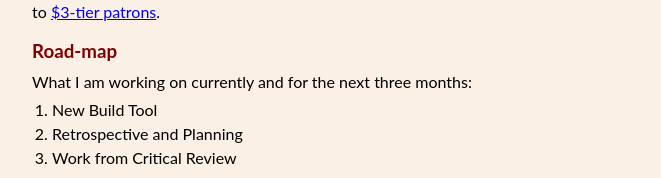
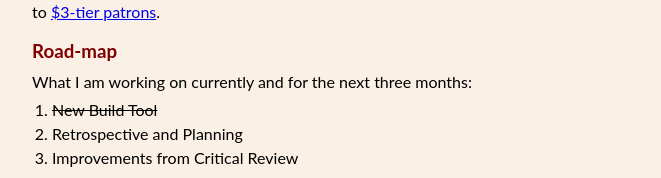
Before and after one commit to HaikuJock/haikujock.github.io, a Jekyll site: the page built from more.html, in a window 1280 px wide. Shown: the part 575-753 px from the top of the page, without its empty margins (308-969 px from the left). Built offline with Jekyll 4.4.1, drawn with Linux system fonts in a browser that asks for light colours; comment, search, counter and statistics services are not loaded; grey boxes are pictures that could not be loaded.

Commit message:
Update current working on

```diff
--- a/more.html
+++ b/more.html
@@ -27,9 +27,9 @@ title: Dwerg Saga More
     What I am working on currently and for the next three months:
 </p>
 <ol>
-    <li>New Build Tool</li>
+    <li><s>New Build Tool</s></li>
     <li>Retrospective and Planning</li>
-    <li>Work from Critical Review</li>
+    <li>Improvements from Critical Review</li>
 </ol>
 
         <div class="logo-container">
```
